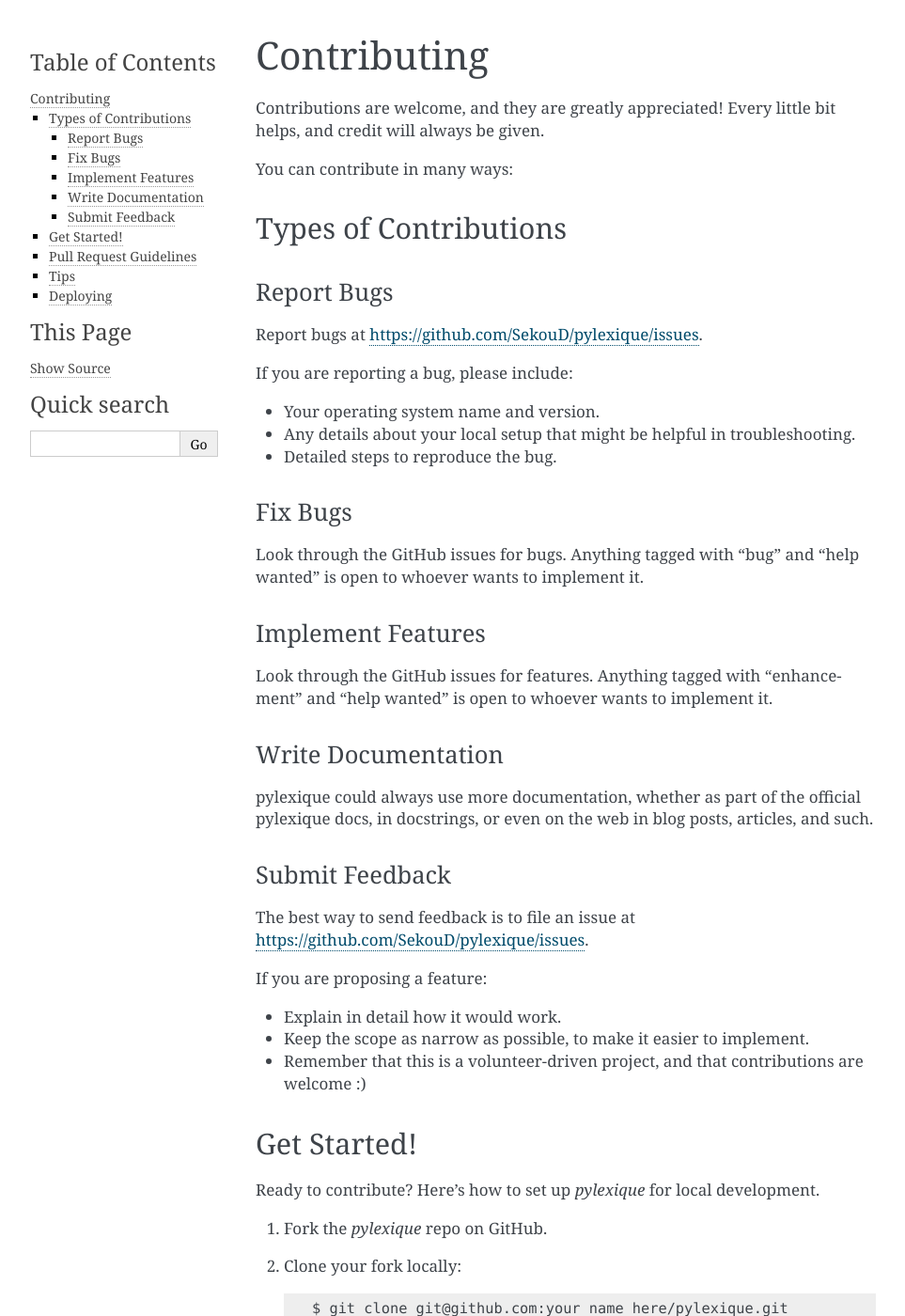
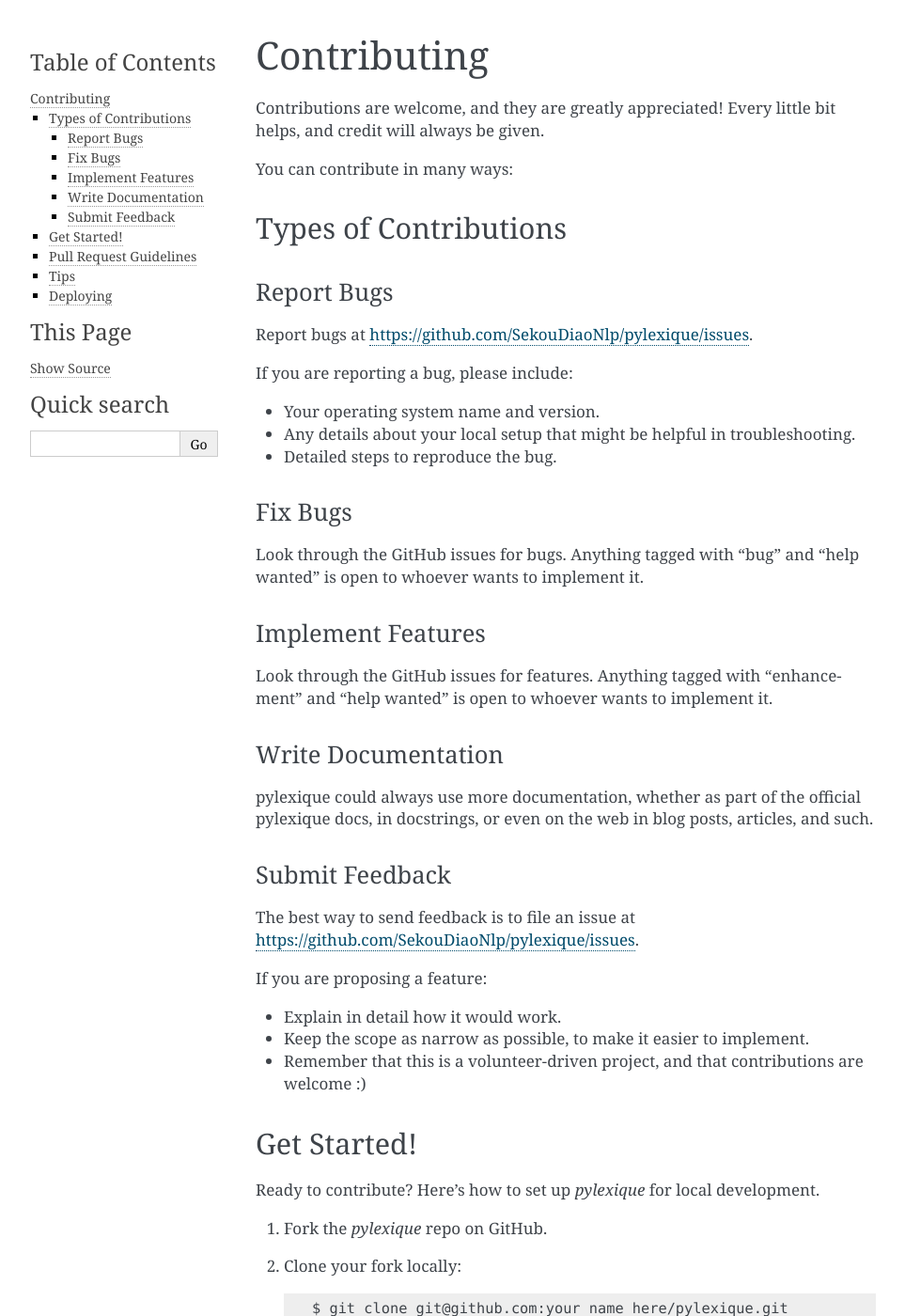
Before and after one commit to SekouDiaoNlp/pylexique, a Sphinx documentation site: the page built from docs/contributing.rst, in a window 1280 px wide and 1400 px high. Shown: the whole window at 94% size, without its empty margins (148-1111 px from the left). Built offline with Sphinx 7.4.7, drawn with Linux system fonts in a browser that asks for light colours; pages that are not in the unit, such as notebooks, are missing from menus; some of the changed text lies outside the part shown.

Commit message:
Ready for pre-release.

```diff
--- a/AUTHORS.rst
+++ b/AUTHORS.rst
@@ -5,7 +5,7 @@
 Development Lead
 ----------------
 
-* SekouD <sekoud.python@gmail.com>
+* SekouDiaoNlp <diao.sekou.nlp@gmail.com>
 
 Contributors
 ------------
--- a/CONTRIBUTING.rst
+++ b/CONTRIBUTING.rst
@@ -15,7 +15,7 @@
 Report Bugs
 ~~~~~~~~~~~
 
-Report bugs at https://github.com/SekouD/pylexique/issues.
+Report bugs at https://github.com/SekouDiaoNlp/pylexique/issues.
 
 If you are reporting a bug, please include:
 
@@ -45,7 +45,7 @@
 Submit Feedback
 ~~~~~~~~~~~~~~~
 
-The best way to send feedback is to file an issue at https://github.com/SekouD/pylexique/issues.
+The best way to send feedback is to file an issue at https://github.com/SekouDiaoNlp/pylexique/issues.
 
 If you are proposing a feature:
 
@@ -103,7 +103,7 @@
    your new functionality into a function with a docstring, and add the
    feature to the list in README.rst.
 3. The pull request should work for Python 2.7, 3.4, 3.5 and 3.6, and for PyPy. Check
-   https://travis-ci.org/SekouD/pylexique/pull_requests
+   https://travis-ci.org/SekouDiaoNlp/pylexique/pull_requests
    and make sure that the tests pass for all supported Python versions.
 
 Tips
--- a/docs/conf.py
+++ b/docs/conf.py
@@ -48,8 +48,8 @@
 
 # General information about the project.
 project = u'pylexique'
-copyright = u"2018, SekouD"
-author = u"SekouD"
+copyright = u"2018, SekouDiaoNlp"
+author = u"SekouDiaoNlp"
 
 # The version info for the project you're documenting, acts as replacement
 # for |version| and |release|, also used in various other places throughout
@@ -130,7 +130,7 @@
 latex_documents = [
     (master_doc, 'pylexique.tex',
      u'pylexique Documentation',
-     u'SekouD', 'manual'),
+     u'SekouDiaoNlp', 'manual'),
 ]
 
 
--- a/pylexique/__init__.py
+++ b/pylexique/__init__.py
@@ -2,6 +2,6 @@
 
 """Top-level package for pylexique."""
 
-__author__ = """SekouD"""
-__email__ = 'sekoud.python@gmail.com'
+__author__ = """SekouDiaoNlp"""
+__email__ = 'diao.sekou.nlp@gmail.com'
 __version__ = '0.1.0'
```
Also changed, not shown: README.rst (+41 -9 lines), docs/installation.rst (+4 -4 lines), requirements.txt (added, +30 -0 lines), 2 other files.
